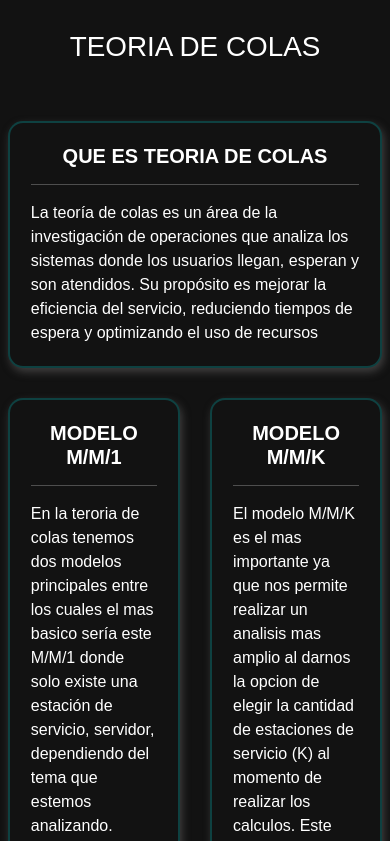
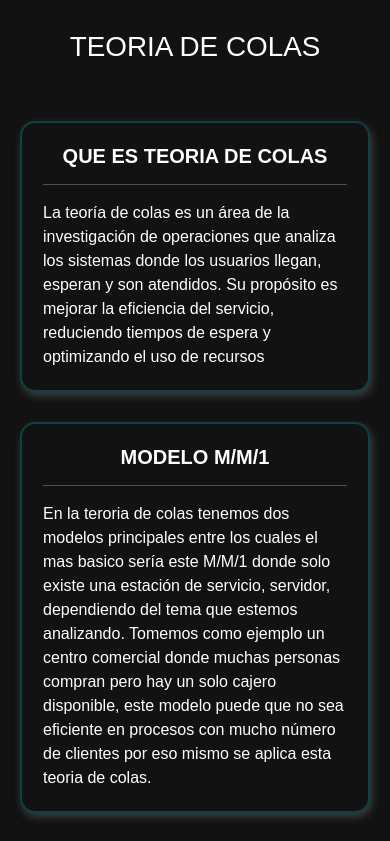
Before and after one commit to unknownuserID1/unknown, a React (Vite) app: page / in a window 390 px wide. Shown: the top 841 px of the page. Built offline with nearby package versions, Linux system fonts and the light colour scheme.

Commit message:
Cambios en el media1

```diff
--- a/src/App.css
+++ b/src/App.css
@@ -36,7 +36,7 @@ header{
 
 #que{
   grid-area: que;
-  width: 96vw;
+  width: auto;
   justify-self: center;
 }
 
@@ -58,3 +58,20 @@ aside{
   margin-bottom: 15px;
 
 }
+
+@media(max-width:480px){
+  #main1{
+    width: 100%;
+    grid-template-columns:1fr;
+    grid-template-rows: auto auto auto auto auto;
+    grid-template-areas:
+    "que"
+    "mm1"
+    "mm2"
+    "fmm1"
+    "fmm2"
+    ;
+  }
+
+
+}
--- a/src/Components/Boton/Boton.css
+++ b/src/Components/Boton/Boton.css
@@ -14,3 +14,9 @@
 .btn-custom:hover {
   background-color: #1e293b;
 }
+
+@media(max-width:480px){
+  .btn-custom{
+    width: 40vw;
+  }
+}
--- a/src/Components/Card.css
+++ b/src/Components/Card.css
@@ -1,3 +1,8 @@
+*{
+    margin: 0;
+    padding: 0;
+    box-sizing: border-box;
+}
 .cu {
   width:47vw;
    padding: 5px;
@@ -11,3 +16,11 @@
 .titulo{
     text-align: center;
 }
+
+@media(max-width:480px){
+   .cu{
+    height: 100%;
+    gap: 10px;
+   }
+
+}
--- a/src/pages/MM1.css
+++ b/src/pages/MM1.css
@@ -29,7 +29,7 @@
   height: 100%;
    display: grid;
   grid-template-columns: 1fr 1fr;
-  grid-auto-rows: 370px; /* 🔥 altura fija para cada gráfica */
+  grid-auto-rows: 370px;
   gap: 20px;
 }
 
@@ -113,3 +113,31 @@ button:hover {
   border: 2px solid rgba(108, 204, 204, 0.2);
   border-radius: 10px;
 }
+
+@media(max-width:480px){
+  #main2{
+    grid-template-columns:1fr;
+    grid-template-rows: auto auto;
+  }
+
+ #sect1 {
+  display: grid;
+  grid-template-columns: 100%;
+  grid-template-rows: repeat(7,auto);
+  grid-template-areas:
+    "inputs"
+    "cardl"
+    "cardw"
+    "cardlq"
+    "cardwq"
+    "cardrho"
+    "cardp0"
+  ;
+}
+
+.sect2 {
+  grid-template-columns: 100%;
+  grid-template-rows: repeat(4, auto);
+
+}
+}
```
Also changed, not shown: src/pages/MM1.jsx (+4 -4 lines), src/App.jsx (line endings or trailing spaces).
